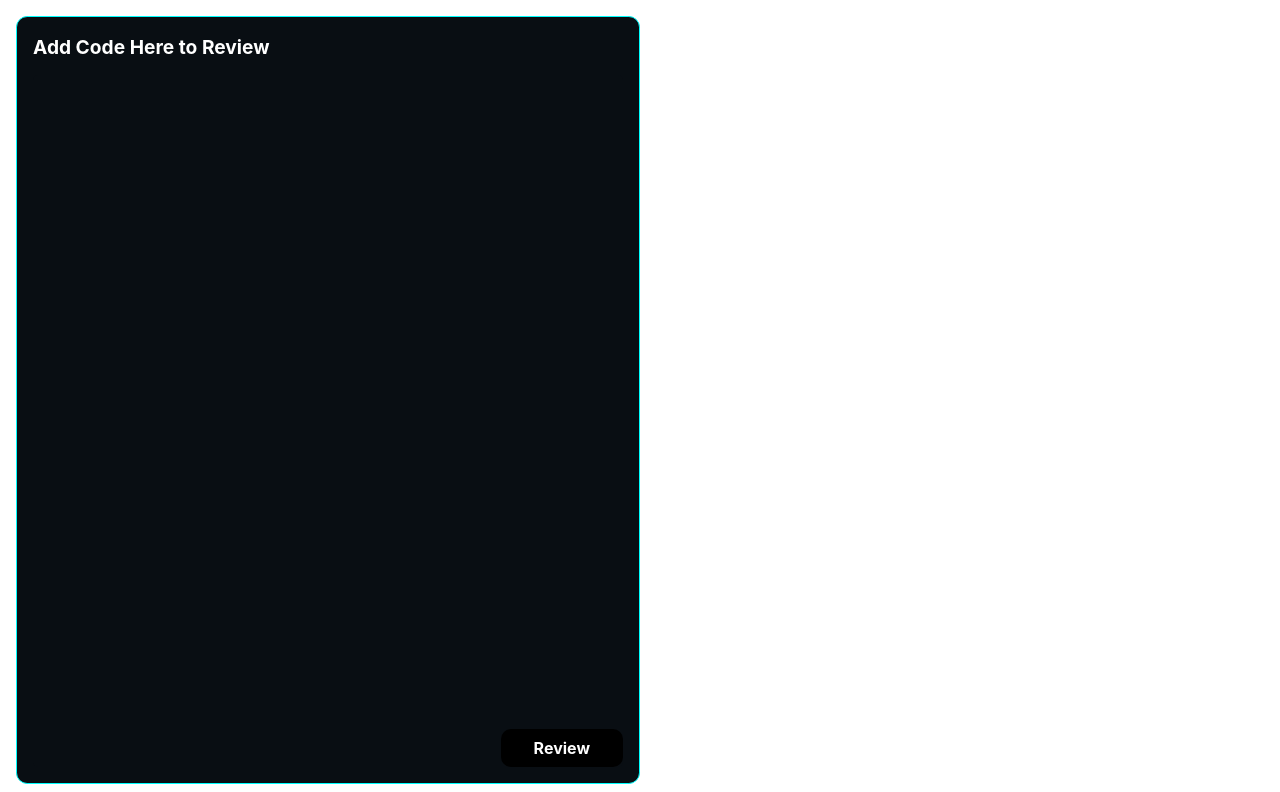
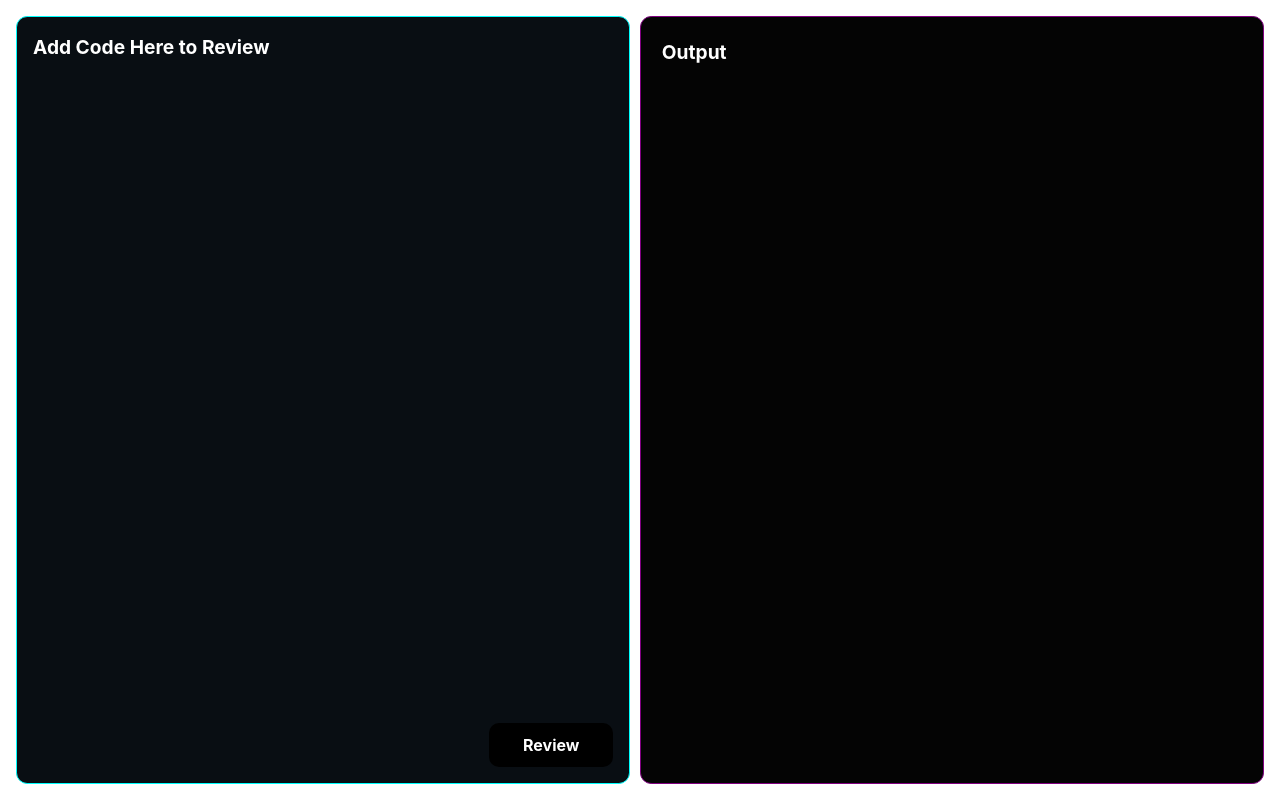
Before and after one commit to erru-2005/code-Reviewer, a React (Vite) app in the folder Frontend/: page / in a window 1280 px wide. Shown: the top 792 px of the page. Built offline with nearby package versions, Linux system fonts and the light colour scheme.

Commit message:
adding loading correctly

```diff
--- a/Frontend/src/App.css
+++ b/Frontend/src/App.css
@@ -21,12 +21,13 @@ main {
 /* Left and Right Panels */
 main .left,
 main .right {
-  height: 100%;
-  flex-basis: 50%;
+  flex: 1;
   border-radius: 0.7rem;
+  background-color: rgb(100, 157, 207);
   display: flex;
   flex-direction: column;
   position: relative;
+  min-height: 50vh; /* Ensure both sections have enough height */
 }
 
 main .left {
@@ -42,8 +43,8 @@ main .right {
   overflow: auto;
 }
 
-/* Responsive Design */
-@media (max-width: 1024px) {
+/* Responsive Design - Move .right below .left in mobile */
+@media (max-width: 768px) {
   main {
     flex-direction: column;
   }
@@ -51,7 +52,7 @@ main .right {
   main .left,
   main .right {
     flex-basis: 100%;
-    height: auto;
+    min-height: 40vh;
   }
 }
 
@@ -63,7 +64,7 @@ main .right {
   margin-bottom: 0.8rem;
 }
 
-/* Custom scrollbar */
+/* Custom Scrollbar */
 main .left .code::-webkit-scrollbar {
   width: 6px;
 }
@@ -83,7 +84,7 @@ main .left .code {
   scrollbar-color: #34495e #090e13;
 }
 
-/* Button */
+/* Button Styling */
 .btn {
   position: absolute;
   bottom: 1rem;
@@ -97,9 +98,22 @@ main .left .code {
   color: white;
   font-weight: bold;
   text-align: center;
+  transition: all 0.3s ease-in-out;
+  border: 2px solid transparent;
 }
 
-/* Code editor */
+/* Hover and Click Effects */
+.btn:hover {
+  background-color: #222;
+  border-color: aqua;
+}
+
+.btn:active {
+  transform: scale(0.95);
+  background-color: rgb(20, 20, 20);
+}
+
+/* Code Editor */
 main .left .code pre,
 .left .code {
   background-color: #090e13;
@@ -116,7 +130,7 @@ textarea.npm__react-simple-code-editor__textarea {
 /* Dark Skeleton Loader */
 .skeleton-loader {
   width: 100%;
-  height: 80px;
+  height: 100%;
   background: linear-gradient(90deg, #2c2c2c 25%, #3b3b3b 50%, #2c2c2c 75%);
   background-size: 200% 100%;
   animation: loading 1.5s infinite ease-in-out;
--- a/Frontend/src/App.jsx
+++ b/Frontend/src/App.jsx
@@ -36,7 +36,7 @@ function App() {
   return (
     <>
       <main>
-        {/* Left Panel (Code Editor) */}
+        {/* Left Panel */}
         <div className="left">
           <h2 className="panel-title">Add Code Here to Review</h2>
           <div className="code">
@@ -51,18 +51,15 @@ function App() {
                 overflow: "auto",
                 width: "100%",
                 height: "100%",
-                borderRadius: "0.3rem",
-                backgroundColor: "#090e13",
-                color: "#ecf0f1",
               }}
             />
           </div>
-          <button className="btn" onClick={codeReview}>
+          <div className="btn" onClick={codeReview}>
             Review
-          </button>
+          </div>
         </div>
 
-        {/* Right Panel (Output) */}
+        {/* Right Panel */}
         <div className="right">
           <h2 className="panel-title">Output</h2>
           <ErrorBoundary>
```
